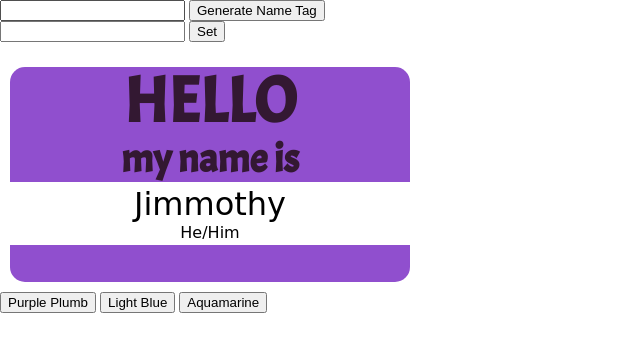
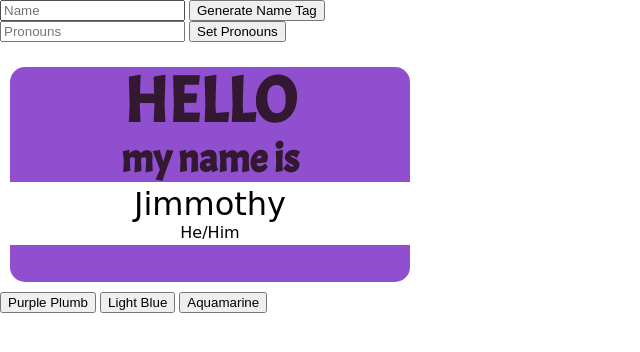
Before and after one commit to james-demiraiakian/lab-03a-better-nametag, a plain HTML site: page index.html in a window 1280 px wide. Shown: the whole page, without its empty margins (0-640 px from the left). Drawn offline with Linux system fonts and the light colour scheme; a web font is replaced by a local one.

Commit message:
Added placeholder attribute to text fields and changed text of pronoun button

```diff
--- a/index.html
+++ b/index.html
@@ -19,13 +19,13 @@
 <body>
 
     <section>
-        <input type="text" name="name-tag-name" id="name">
+        <input type="text" name="name-tag-name" id="name" placeholder="Name">
         <button id="generate">Generate Name Tag</button>
     </section>
 
     <section>
-        <input type="text" name="pronoun-field" id="pronouns">
-        <button id="set">Set</button>
+        <input type="text" name="pronoun-field" id="pronouns" placeholder="Pronouns">
+        <button id="set">Set Pronouns</button>
     </section>
 
     <section id="nametag">
```
